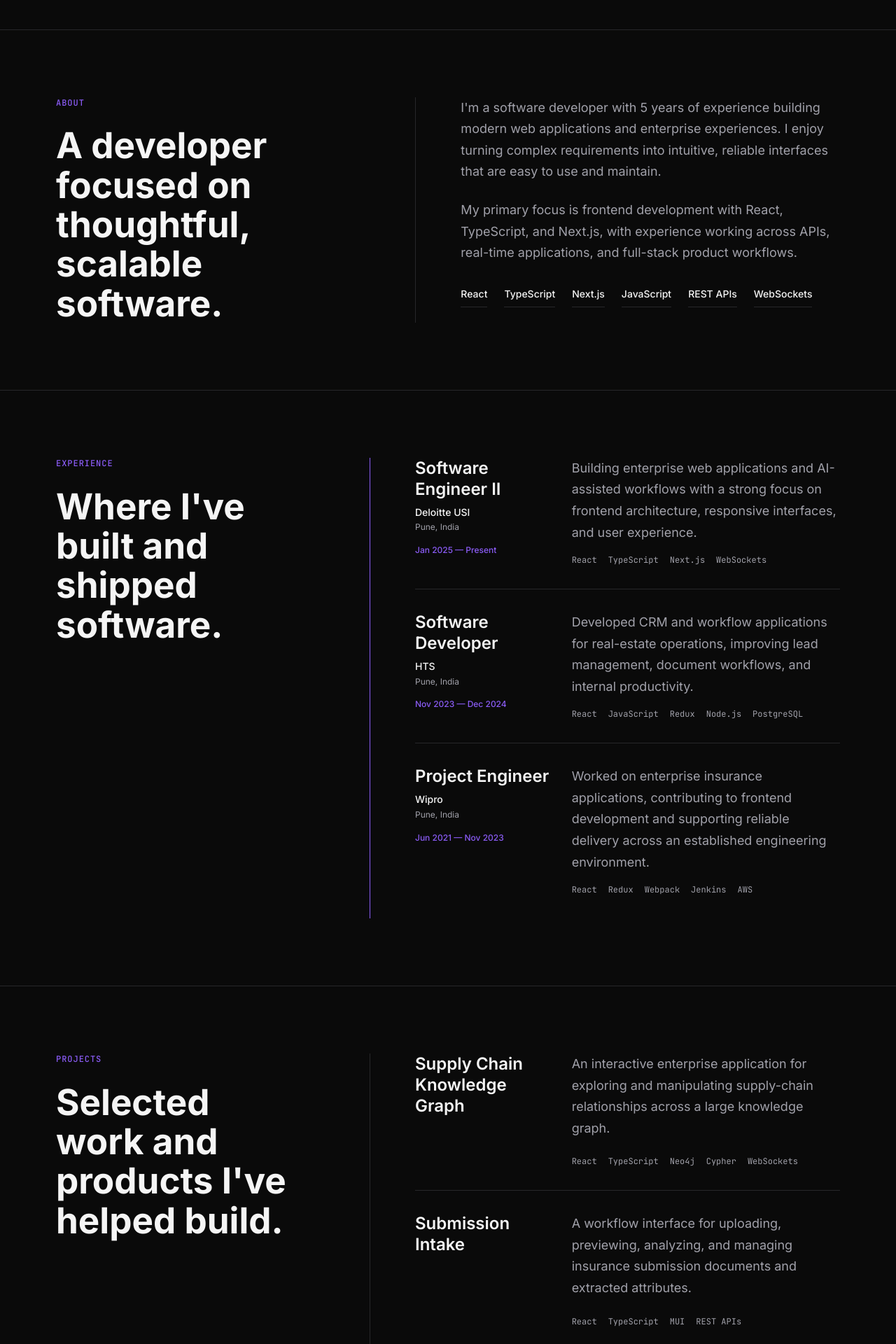
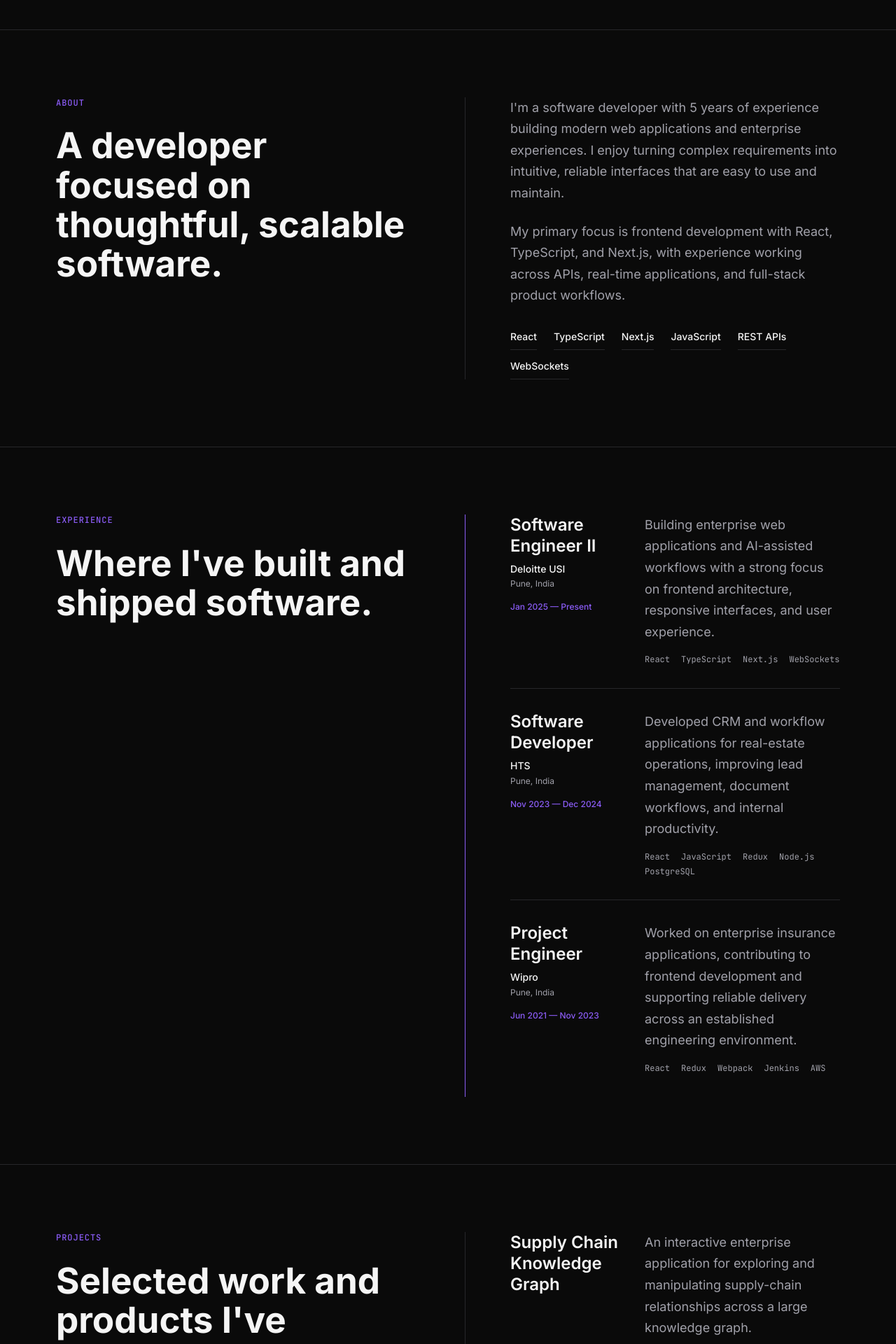
Before and after one commit to Prachi24599/my-portfolio, a React (Vite) app: page / in a window 1280 px wide. Shown: the part 780-2700 px from the top of the page at 70% size. Built offline with nearby package versions, Linux system fonts and the light colour scheme.

Commit message:
Width same for all section

```diff
--- a/src/sections/About.css
+++ b/src/sections/About.css
@@ -4,8 +4,8 @@
 
 .about__container {
   display: grid;
-  grid-template-columns: 1fr 1.35fr;
-  gap: var(--space-16);
+  grid-template-columns: 1fr 1fr;
+  gap: var(--space-12);
 }
 
 .about__heading {
--- a/src/sections/Contact.css
+++ b/src/sections/Contact.css
@@ -4,7 +4,7 @@
 
 .contact__container {
   display: grid;
-  grid-template-columns: minmax(0, 0.9fr) minmax(0, 1.1fr);
+  grid-template-columns: minmax(0, 1fr) minmax(0, 1fr);
   gap: var(--space-12);
   align-items: start;
 }
@@ -145,7 +145,7 @@
 
 @media (max-width: 1024px) {
   .contact__container {
-    gap: var(--space-8);
+    gap: var(--space-12);
   }
 
   .contact__form {
--- a/src/sections/Experience.css
+++ b/src/sections/Experience.css
@@ -4,8 +4,8 @@
 
 .experience__container {
   display: grid;
-  grid-template-columns: 1fr 1.75fr;
-  gap: var(--space-16);
+  grid-template-columns: 1fr 1fr;
+  gap: var(--space-12);
 }
 
 .experience__heading {
@@ -148,7 +148,7 @@
   }
 
   .experience__entry {
-    grid-template-columns: minmax(140px, 0.8fr) 1.6fr;
+    grid-template-columns: 1fr 1fr;
     gap: var(--space-6);
   }
 
--- a/src/sections/Hero.css
+++ b/src/sections/Hero.css
@@ -6,7 +6,7 @@
 
 .hero__container {
   display: grid;
-  grid-template-columns: minmax(0, 1.1fr) minmax(320px, 0.9fr);
+  grid-template-columns: minmax(0, 1fr) minmax(0, 1fr);
   align-items: center;
   gap: var(--space-12);
   width: 100%;
@@ -246,8 +246,8 @@
   }
 
   .hero__container {
-    grid-template-columns: minmax(0, 1.05fr) minmax(280px, 0.95fr);
-    gap: var(--space-8);
+    grid-template-columns: minmax(0, 1fr) minmax(280px, 1fr);
+    gap: var(--space-12);
   }
 
   .hero__description {
--- a/src/sections/Projects.css
+++ b/src/sections/Projects.css
@@ -4,8 +4,8 @@
 
 .projects__container {
   display: grid;
-  grid-template-columns: 1fr 1.75fr;
-  gap: var(--space-16);
+  grid-template-columns: 1fr 1fr;
+  gap: var(--space-12);
 }
 
 .projects__heading {
@@ -154,7 +154,7 @@
   }
 
   .projects__project {
-    grid-template-columns: minmax(140px, 0.8fr) 1.6fr;
+    grid-template-columns: 1fr 1fr;
     gap: var(--space-6);
   }
 
```
